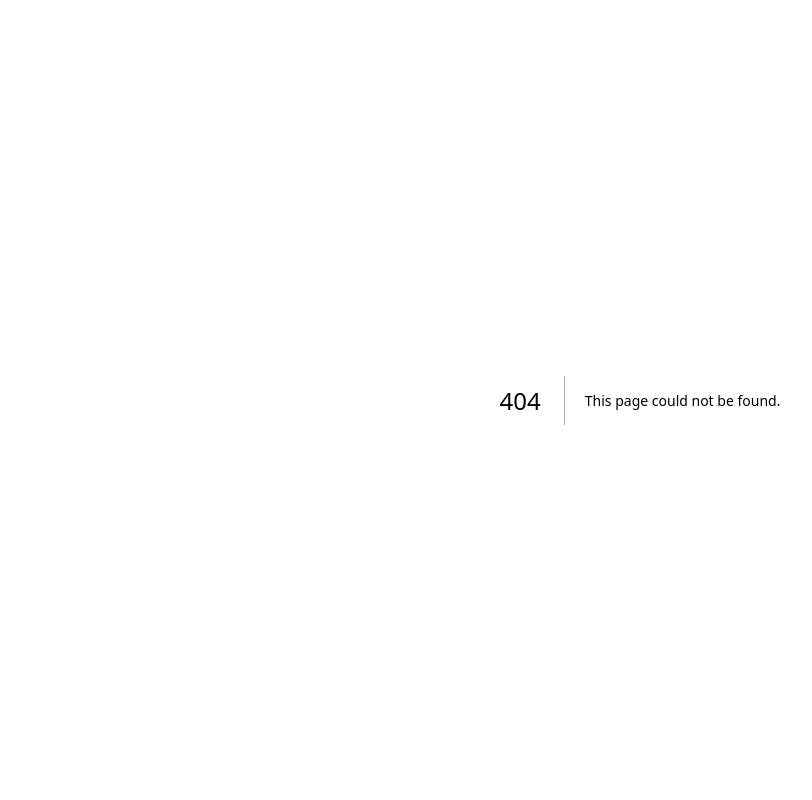
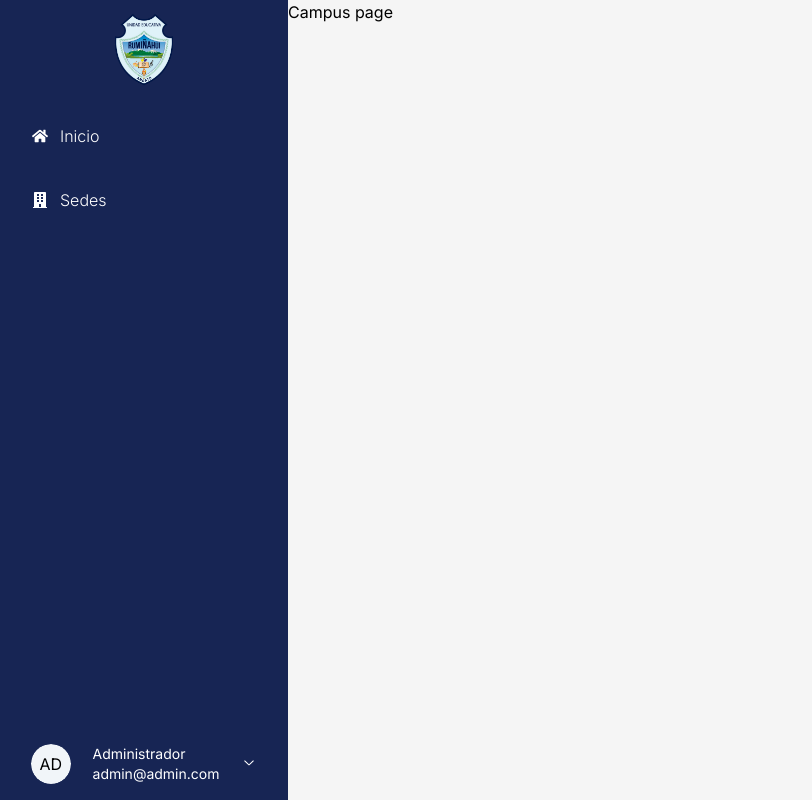
Before and after one commit to AndresTGonzalez/sgd-ueb-ruminahui-next-frontend, a Next.js app: page /dashboard/sedes in a window 1280 px wide. Before the commit this address had no page. Shown: the whole page, without its empty margins (0-812 px from the left). Built offline with nearby package versions, Linux system fonts and the light colour scheme.

Commit message:
Agregada navegación básica

```diff
--- a/app/dashboard/campus/page.tsx
+++ b/app/dashboard/sedes/page.tsx
@@ -1,6 +1,6 @@
 export default function Page() {
   return (
-    <div>
+    <div className="w-full h-full bg-neutral-100">
       <h1>Campus page</h1>
     </div>
   );
--- /dev/null
+++ b/components/Dashboard/NavigationOption.tsx
@@ -0,0 +1,32 @@
+"use client";
+
+import { Button } from "../ui/button";
+import { NavigationItem } from "@/models/uiModels";
+
+import { useRouter } from "next/navigation";
+
+export default function NavigationOption({
+  option,
+}: {
+  option: NavigationItem;
+}) {
+  const router = useRouter();
+
+  const handleNavigation = () => {
+    console.log("option.href", option.href);
+    router.push(option.href);
+  };
+
+  return (
+    <Button
+      className="w-full text-white mb-2 h-14 text-base font-light flex flex-row items-center justify-start text-left"
+      size={"lg"}
+      variant={"ghost"}
+      key={option.label}
+      onClick={handleNavigation}
+    >
+      {option.icon}
+      <span className="ml-3">{option.label}</span>
+    </Button>
+  );
+}
--- a/components/Dashboard/Sidenav.tsx
+++ b/components/Dashboard/Sidenav.tsx
@@ -1,16 +1,22 @@
 import Logo from "../Misc/Logo";
+import NavigationOption from "./NavigationOption";
 import User from "./User";
+import { navigationOptions } from "@/utils/navigationOptions";
 
 export default function Sidenav() {
   return (
     <aside className="w-72 h-full flex flex-col justify-between bg-blue-950">
       <div>
-        {/* Logo de la institucion */}
-        <Logo size={100} />
+        <div>
+          <Logo size={100} />
+        </div>
+        <div className="mt-2">
+          {navigationOptions.map((option) => (
+            <NavigationOption option={option} key={option.label} />
+          ))}
+        </div>
       </div>
-      <div>{/* Opciones del menu */}</div>
       <div>
-        {/* Icono del usuario */}
         <User />
       </div>
     </aside>
--- /dev/null
+++ b/models/uiModels.ts
@@ -0,0 +1,5 @@
+export interface NavigationItem {
+  label: string;
+  icon: React.ReactNode;
+  href: string;
+}
--- a/package.json
+++ b/package.json
@@ -15,6 +15,7 @@
     "@radix-ui/react-separator": "^1.0.3",
     "@radix-ui/react-slot": "^1.0.2",
     "@radix-ui/react-toast": "^1.1.5",
+    "@tanstack/react-table": "^8.13.2",
     "class-variance-authority": "^0.7.0",
     "clsx": "^2.1.0",
     "next": "14.1.3",
--- /dev/null
+++ b/utils/navigationOptions.tsx
@@ -0,0 +1,15 @@
+import { NavigationItem } from "@/models/uiModels";
+import { FaHome, FaBuilding } from "react-icons/fa";
+
+export const navigationOptions: NavigationItem[] = [
+  {
+    label: "Inicio",
+    icon: <FaHome />,
+    href: "/dashboard",
+  },
+  {
+    label: "Sedes",
+    icon: <FaBuilding />,
+    href: "/dashboard/sedes",
+  },
+];
```
Also changed, not shown: 1 other file (tests, documents, lock files or other folders).
